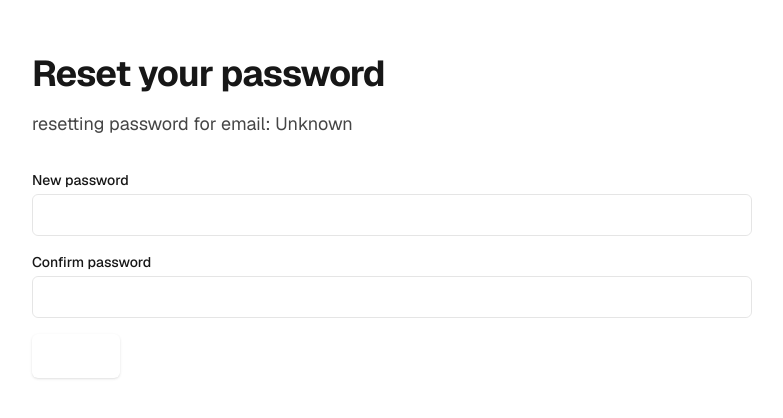
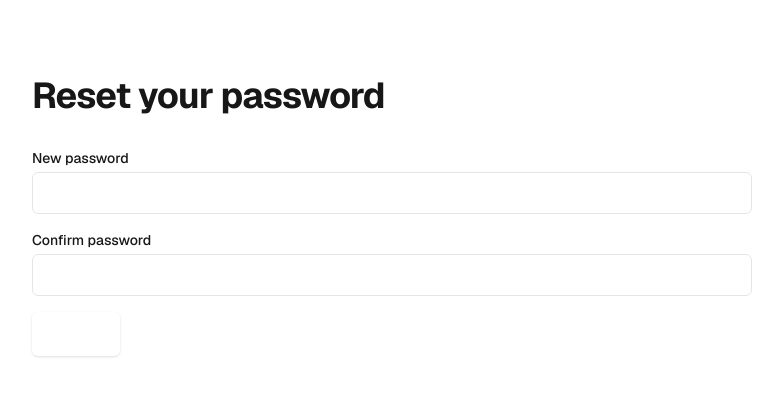
Before and after one commit to RocTrades/homepage, a Next.js app: page /reset-password in a window 1280 px wide. Shown: the part 184-602 px from the top of the page, without its empty margins (248-1031 px from the left). Built offline with nearby package versions, Linux system fonts and the light colour scheme; no server answers.

Commit message:
Update README and reset-password components for UX improvements
- Added environment variable setup instructions to README.md.
- Removed email display from the reset password UI for a cleaner user experience.
- Updated related tests and documentation to reflect the changes in the reset password flow.

```diff
--- a/app/reset-password/ResetPasswordClient.tsx
+++ b/app/reset-password/ResetPasswordClient.tsx
@@ -114,9 +114,7 @@ export default function ResetPasswordClient() {
           >
             Reset your password
           </h1>
-          <p className="mt-4 text-base sm:text-lg leading-7 text-foreground/80">
-            resetting password for email: {merged.email || 'Unknown'}
-          </p>
+          {/* Removed email subtitle per UX change */}
 
           <form className="mt-8 space-y-4" onSubmit={handleSubmit}>
             <div>
```
Also changed, not shown: 3 other files (tests, documents, lock files or other folders).
